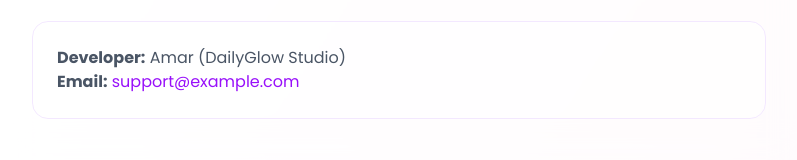
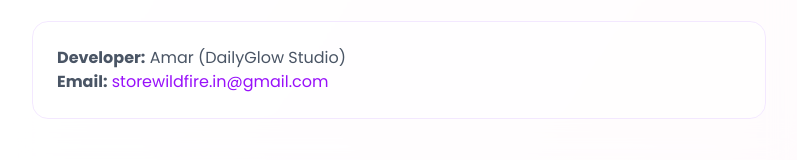
Before and after one commit to Storewildfire/DailyGlow, a React (Vite) app: page /#/privacy-policy in a window 1280 px wide. Shown: the part 1572-1732 px from the top of the page, without its empty margins (241-1038 px from the left). Built offline with nearby package versions, Linux system fonts and the light colour scheme.

Commit message:
Update contact email to storewildfire.in@gmail.com

```diff
--- a/src/App.jsx
+++ b/src/App.jsx
@@ -179,7 +179,7 @@
                 <div className="flex gap-4 mt-4 text-sm">
                     <Link to="/privacy-policy" className="hover:text-purple-600">Privacy Policy</Link>
                     <a href="#" className="hover:text-purple-600">Terms of Service</a>
-                    <a href="mailto:support@dailyglowapp.com" className="hover:text-purple-600">Contact Support</a>
+                    <a href="mailto:storewildfire.in@gmail.com" className="hover:text-purple-600">Contact Support</a>
                 </div>
             </footer>
         </div>
--- a/src/PrivacyPolicy.jsx
+++ b/src/PrivacyPolicy.jsx
@@ -85,7 +85,7 @@
                         </p>
                         <div className="bg-white/50 p-6 rounded-2xl border border-purple-100 mt-4">
                             <p><strong>Developer:</strong> Amar (DailyGlow Studio)</p>
-                            <p><strong>Email:</strong> <a href="mailto:support@example.com" className="text-purple-600 hover:underline">support@example.com</a></p>
+                            <p><strong>Email:</strong> <a href="mailto:storewildfire.in@gmail.com" className="text-purple-600 hover:underline">storewildfire.in@gmail.com</a></p>
                         </div>
                     </div>
                 </motion.div>
```
Also changed, not shown: 1 other file (tests, documents, lock files or other folders).
